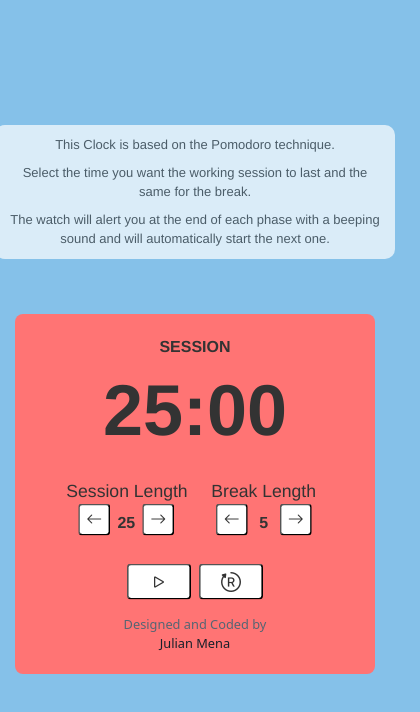
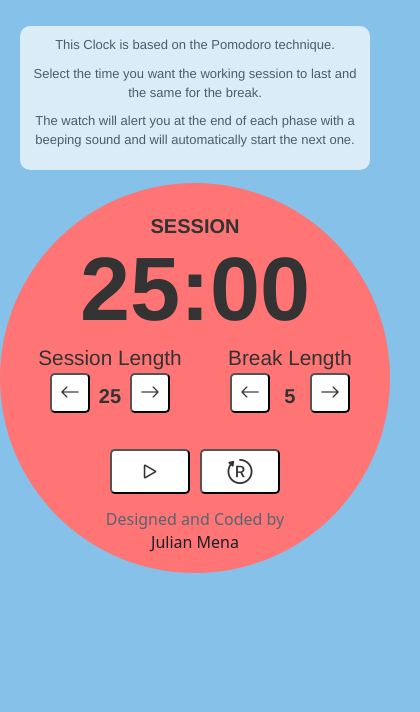
Before and after one commit to Julianmenav/pomodoro-clock, a React (Create React App) app: page / in a window 390 px wide. Shown: the top 712 px of the page, 420 px wide, since content can reach past the window. Built offline with nearby package versions, Linux system fonts and the light colour scheme.

Commit message:
change stylesheet

```diff
--- a/src/App.css
+++ b/src/App.css
@@ -1,61 +1,63 @@
-* {
+body {
+  background-color: #85C1E9;
   margin: 0;
 }
 
-body {
-  background-color: #85C1E9;
-}
-
-.wrapper {
-  height: 100vh;
-  height: 100vh;
-  align-items: center;
-  justify-content: center;
-  display: flex;
+#text {
+  margin: auto;
+  font-size: 13px;
+  width: 50vw;
+  max-width: 680px;
+  min-width: 350px;
+  margin-top: 2em;
+  margin-bottom: 1em;
+  padding-bottom: 0.2em;
+  padding: 0.8em;
+  border-radius: 10px;
+  background-color: #fff;
+  opacity: 0.7;
+  text-align: center;
 }
 
 .container {
-  margin: auto;
-  border-radius: 10px;
-  width: 450px;
-  height: 450px;
+  font-size: 16px;
+  border-radius: 50%;
   display: flex;
+  flex-direction: column;
   align-items: center;
-  flex-direction: column;
-  justify-content: center;
+  justify-content: space-between;
+  width: 50rem;
+  height: 50rem;
 }
 
 .timer-label {
   font-weight: bold;
   text-align: center;
   font-size: 20px;
+  margin-top:1em;
 }
 
 .display {
-  text-align: center;
-  width: 400px;
-  height: 120px;
-  font-size: 90px;
+  font-size: 6em;
 }
 
 .timers {
   display: flex;
+  flex-direction: row;
+  justify-content: space-evenly;
+  width: 100%;
+  font-size:1.3em;
 }
 
 .break-label,
 .session-label {
   text-align: center;
-  padding: 10px;
-  font-size: 22px;
 }
 
 .timer {
   display: flex;
-  width: 150px;
-  max-width: 150px;
-  align-items: center;
+  flex-direction: row;
   justify-content: center;
-
 }
 
 .timer>* {
@@ -64,21 +66,22 @@ body {
   height: 40px;
   font-size: 20px;
   font-weight: bold;
+  text-align: center;
 }
 
 .timer>div>p {
   margin-top: 9px;
 }
 
+button {
+  display: grid;
+  place-content: center center;
+  background-color: #ffffff;
+}
+
 .start-and-reset {
   display: flex;
   flex-direction: row;
-}
-
-button {
-  display: grid;
-  place-content: center;
-  background-color: #ffffff;
 }
 
 .big {
@@ -94,7 +97,8 @@ button {
   font-family: sans;
   margin-top: 15px;
   font-size: 16px;
-  color: #566573
+  color: #566573;
+  margin-bottom: 10px;
 }
 
 .author>a {
@@ -102,33 +106,25 @@ button {
   text-decoration: none;
 }
 
-#text {
-  margin: auto;
-  margin-bottom: 2.5vw;
-  border-radius: 10px;
-  background-color: #fff;
-  font-size: 13px;
-  padding: 0.8em;
-  opacity: 0.7;
-  width: 50vw;
-  max-width: 680px;
-  min-width: 400px;
-  text-align: center;
-}
-
-#text>.advice {
-  margin-bottom: 0;
-}
-
-
-
-@media only screen and (max-width: 600px) {
+@media only screen and (max-width: 500px) {
   /* For mobile phones: */
   .container {
-    transform: scale(0.8);
-    -webkit-transform: scale(0.8);
-    -moz-transform: scale(0.8);
-    -ms-transform: scale(0.8);
-    -o-transform: scale(0.8);
+    width: 100vw;
+    height: 100vw;
+    max-width: 50rem;
+    max-height: 50rem;
+  }
+  .display {
+    margin-top: -15px;
+    font-size: 4.5em;
+  }
+  .timers{
+    margin-top:-20px;
+  }
+  .start-and-reset{
+    margin-top:-10px;
+  }
+  .author {
+    margin-top:0;
   }
 }
--- a/src/components/Clock.jsx
+++ b/src/components/Clock.jsx
@@ -120,7 +120,6 @@ export const Clock = (props) => {
             {formatUnixToMinutes(timeCounter)}
           </div>
         </div>
-        <br></br>
         <div className="timers">
           <div id="session-label" className="session-label">
             Session Length
```
